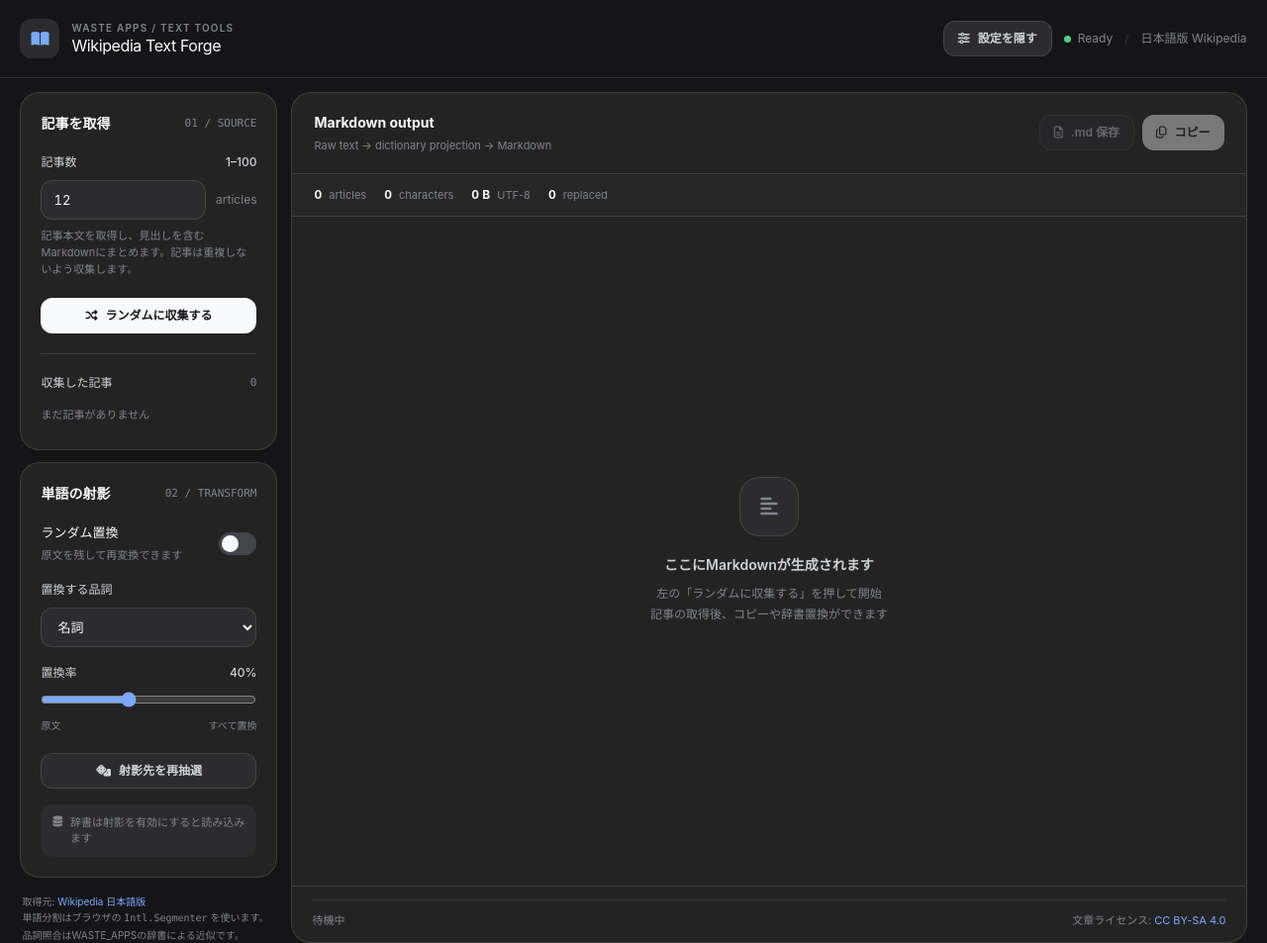
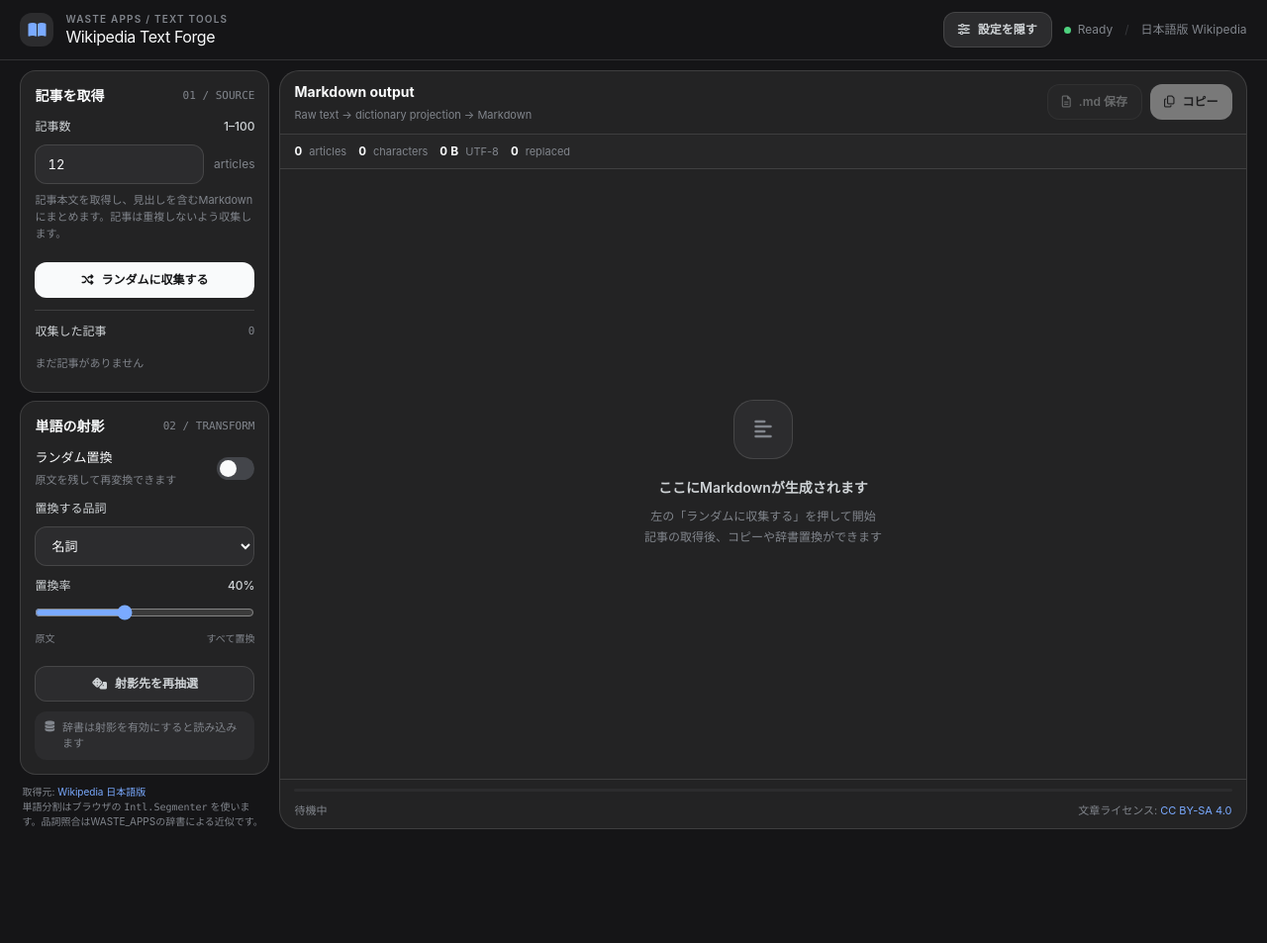
Before and after one commit to szkr01/WASTE_APPS, a plain HTML site: page pages/wikipedia-text-forge.html in a window 1280 px wide. Shown: the whole page at 99% size. After the commit the page ends 838 px from the top, so only its background shows below. Drawn offline with nearby package versions, Linux system fonts and the light colour scheme.

Commit message:
Make text forge viewport responsive and add editable Markdown undo/redo

```diff
--- a/pages/wikipedia-text-forge.html
+++ b/pages/wikipedia-text-forge.html
@@ -20,8 +20,8 @@
     button:focus-visible,input:focus-visible,select:focus-visible,textarea:focus-visible,a:focus-visible { outline:2px solid var(--blue); outline-offset:2px; }
     .shell { width:100%; max-width:none; margin:0 auto; padding:0 clamp(14px,1.6vw,28px); }
     .app-header { border-bottom:.5px solid var(--line); }
-    .app-header-inner { min-height:78px; display:flex; align-items:center; justify-content:space-between; gap:16px; }
-    .symbol { display:grid; place-items:center; flex:none; width:40px; height:40px; border-radius:12px; background:var(--field); color:var(--blue); }
+    .app-header-inner { height:60px; display:flex; align-items:center; justify-content:space-between; gap:12px; }
+    .symbol { display:grid; place-items:center; flex:none; width:34px; height:34px; border-radius:12px; background:var(--field); color:var(--blue); }
     .eyebrow { font-size:10px; letter-spacing:.12em; font-weight:600; color:var(--muted); }
     h1 { margin:2px 0 0; font-weight:650; font-size:19px; line-height:1.3; letter-spacing:-.025em; }
     .top-note { color:var(--muted); font-size:12px; }
@@ -29,16 +29,16 @@
     .status-dot[data-state="ready"] { background:var(--success); }
     .status-dot[data-state="error"] { background:var(--error); }
     .status-dot[data-state="busy"] { background:var(--blue); }
-    .workspace { display:grid; grid-template-columns:260px minmax(0,1fr); gap:14px; padding-top:14px; padding-bottom:14px; align-items:start; height:calc(100dvh - 78px); min-height:620px; }
+    .workspace { position:relative; display:grid; grid-template-columns:clamp(218px,20vw,252px) minmax(0,1fr); gap:10px; padding-top:10px; padding-bottom:10px; align-items:stretch; height:calc(100dvh - 60px); min-height:0; }
     .workspace.settings-hidden { grid-template-columns:minmax(0,1fr); }
-    .workspace.settings-hidden .sidebar { display:none; }
+    .workspace.settings-hidden .sidebar { min-width:0; min-height:0; height:100%; overflow-y:auto; overscroll-behavior:contain; scrollbar-width:thin; }
     .sidebar { min-width:0; }
-    .panel { background:var(--surface); border:.5px solid var(--line); border-radius:20px; padding:20px; }
-    .panel + .panel { margin-top:12px; }
-    .section-head { display:flex; justify-content:space-between; align-items:center; gap:12px; margin-bottom:20px; }
+    .panel { background:var(--surface); border:.5px solid var(--line); border-radius:16px; padding:14px; }
+    .panel + .panel { margin-top:8px; }
+    .section-head { display:flex; justify-content:space-between; align-items:center; gap:8px; margin-bottom:12px; }
     .section-title { margin:0; font-size:14px; font-weight:650; }
     .section-marker { font:500 11px Consolas,monospace; color:var(--muted); }
-    .field-group { margin-top:17px; }
+    .field-group { margin-top:11px; }
     .field-label { display:flex; justify-content:space-between; align-items:center; margin:0 0 9px; font-size:12px; color:var(--sub); font-weight:520; }
     .field-hint { margin-top:8px; color:var(--muted); font-size:11px; line-height:1.55; }
     .field { height:40px; width:100%; padding:0 12px; background:var(--field); border:.5px solid var(--line); border-radius:12px; color:var(--text); font-size:13px; outline:none; }
@@ -54,7 +54,7 @@
     .action-secondary:hover:not(:disabled) { background:var(--hover); color:var(--text); }
     .action-ghost { background:transparent; color:var(--sub); }
     .action-ghost:hover:not(:disabled) { background:var(--hover); }
-    .separator { height:.5px; background:var(--line); margin:20px 0; }
+    .separator { height:.5px; background:var(--line); margin:12px 0; }
     .switch-row { display:flex; align-items:center; justify-content:space-between; gap:14px; }
     .toggle { position:relative; display:inline-flex; align-items:center; flex:none; width:38px; height:23px; }
     .toggle input { position:absolute; opacity:0; width:100%; height:100%; margin:0; cursor:pointer; }
@@ -64,17 +64,17 @@
     .toggle input:checked + .toggle-track::after { transform:translateX(15px); background:#151517; }
     .toggle input:focus-visible + .toggle-track { outline:2px solid var(--blue); outline-offset:3px; }
     .range { width:100%; height:18px; accent-color:var(--blue); cursor:pointer; }
-    .dictionary-status { display:flex; align-items:flex-start; gap:8px; padding:10px 12px; border-radius:12px; background:var(--field); margin-top:16px; font-size:11px; color:var(--muted); line-height:1.5; }
+    .dictionary-status { display:flex; align-items:flex-start; gap:8px; padding:8px 10px; border-radius:12px; background:var(--field); margin-top:10px; font-size:11px; color:var(--muted); line-height:1.5; }
     .dictionary-status i { margin-top:2px; }
     .file-fallback { display:block; margin-top:10px; cursor:pointer; font-size:11px; color:var(--blue); }
     .file-fallback input { display:none; }
     .micro-link { color:var(--blue); text-decoration:none; }
     .micro-link:hover { text-decoration:underline dotted; text-underline-offset:3px; }
     .output-panel { display:flex; flex-direction:column; min-width:0; height:100%; min-height:0; border:.5px solid var(--line); background:var(--surface); border-radius:20px; overflow:hidden; }
-    .output-header { display:flex; justify-content:space-between; align-items:center; gap:16px; padding:19px 22px; border-bottom:.5px solid var(--line); flex-wrap:wrap; }
+    .output-header { display:flex; justify-content:space-between; align-items:center; gap:10px; padding:10px 14px; border-bottom:.5px solid var(--line); flex-wrap:wrap; }
     .output-title { font-size:14px; font-weight:650; margin:0; }
     .output-sub { margin:5px 0 0; font-size:11px; color:var(--muted); }
-    .stats { display:flex; align-items:center; gap:18px; flex-wrap:wrap; padding:12px 22px; border-bottom:.5px solid var(--line); background:rgba(255,255,255,.012); }
+    .stats { display:flex; align-items:center; gap:12px; flex-wrap:wrap; padding:8px 14px; border-bottom:.5px solid var(--line); background:rgba(255,255,255,.012); }
     .stat { display:flex; gap:7px; align-items:baseline; font-size:12px; }
     .stat-num { color:var(--text); font-variant-numeric:tabular-nums; font-weight:650; }
     .stat-unit { color:var(--muted); font-size:11px; }
@@ -85,24 +85,25 @@
     .empty-icon { margin:0 auto 18px; display:grid; place-items:center; width:60px; height:60px; border:.5px solid var(--line); background:var(--field); border-radius:20px; color:var(--muted); font-size:20px; }
     .empty-title { color:var(--sub); font-size:14px; font-weight:600; }
     .empty-description { color:var(--muted); font-size:12px; line-height:1.8; margin-top:8px; }
-    .footerbar { padding:12px 20px 14px; border-top:.5px solid var(--line); }
+    .footerbar { padding:9px 14px; border-top:.5px solid var(--line); }
     .progress-track { height:3px; background:var(--field); border-radius:999px; overflow:hidden; }
     .progress-fill { width:0%; height:100%; background:var(--blue); transition:width 180ms ease-out; }
     .footer-info { display:flex; justify-content:space-between; gap:12px; align-items:center; margin-top:11px; color:var(--muted); font-size:11px; line-height:1.5; }
-    .article-list { list-style:none; margin:0; padding:0; max-height:210px; overflow:auto; }
+    .article-list { list-style:none; margin:0; padding:0; max-height:min(24dvh,160px); overflow:auto; }
     .article-list li { display:flex; gap:8px; align-items:baseline; padding:7px 0; font-size:11px; border-bottom:.5px solid rgba(255,255,255,.055); }
     .article-list li:last-child { border:0; }
     .article-list .index { flex:none; min-width:19px; color:var(--muted); font:11px Consolas,monospace; }
     .article-list a { overflow:hidden; text-overflow:ellipsis; white-space:nowrap; color:var(--sub); text-decoration:none; }
     .article-list a:hover { color:var(--blue); }
-    .small-note { margin:16px 2px 0; font-size:10px; line-height:1.65; color:var(--muted); }
+    .small-note { margin:10px 2px 0; font-size:10px; line-height:1.5; color:var(--muted); }
     [hidden] { display:none !important; }
     ::-webkit-scrollbar { width:5px; height:5px; }
     ::-webkit-scrollbar-thumb { background:#545557; border-radius:4px; }
     ::-webkit-scrollbar-thumb:hover { background:#65676B; }
     @media (hover:hover) { .action-ghost:hover,.action-secondary:hover { transition-duration:120ms; } }
-    @media (max-width:900px) { .workspace { grid-template-columns:1fr; height:auto; min-height:0; } .sidebar { display:grid; grid-template-columns:repeat(2,minmax(0,1fr)); gap:12px; align-items:start; } .panel + .panel { margin:0; } .small-note { grid-column:1/-1; } .output-panel { height:78dvh; min-height:520px; } }
-    @media (max-width:650px) { .shell { padding:0 14px; } .app-header-inner { min-height:70px; } .top-note { display:none; } .workspace { padding-top:14px; gap:14px; } .sidebar { display:block; } .sidebar .panel + .panel { margin-top:12px; } .output-header { padding:15px; } .stats { padding:10px 15px; gap:12px; } #output { padding:18px; font-size:13px; } .output-panel { height:72dvh; min-height:460px; } }
+    @media (max-width:900px) { .workspace { grid-template-columns:minmax(0,1fr); height:calc(100dvh - 60px); } .sidebar { position:absolute; z-index:5; left:10px; top:10px; bottom:10px; width:min(304px,calc(100% - 20px)); height:auto; padding:0 6px 0 0; background:var(--bg); box-shadow:0 4px 24px rgba(0,0,0,.4); } .output-panel { height:100%; } }
+    @media (max-width:650px) { .shell { padding:0 10px; } .app-header-inner { height:54px; } .workspace { height:calc(100dvh - 54px); padding-top:8px; padding-bottom:8px; } .sidebar { top:8px; bottom:8px; left:8px; } .top-note { display:none; } .output-header { padding:9px 10px; } .output-sub { display:none; } .stats { padding:6px 10px; gap:8px; } #output { padding:12px; font-size:13px; } .footerbar { padding:8px 10px; } .footer-info { flex-wrap:wrap; gap:4px; } .action { height:32px; padding:0 10px; } h1 { font-size:16px; } }
+    @media (max-width:390px) { #toggleSettingsLabel { display:none; } .eyebrow { font-size:9px; } .output-header { gap:6px; } .stats { gap:6px; } .stat { font-size:11px; } }
     @media (prefers-reduced-motion:reduce) { *,*::before,*::after { transition:none !important; } }
   </style>
 </head>
@@ -155,7 +156,7 @@
         <div class="stat"><span class="stat-num" id="statReplacements">0</span><span class="stat-unit">replaced</span></div>
       </div>
       <div class="output-area">
-        <textarea id="output" readonly spellcheck="false" aria-label="Markdownテキスト" placeholder=""></textarea>
+        <textarea id="output" spellcheck="false" aria-label="Markdownテキスト（編集可能）" placeholder=""></textarea>
         <div class="empty-overlay" id="emptyOverlay">
           <div class="empty-icon"><i class="fa-solid fa-align-left" aria-hidden="true"></i></div>
           <div class="empty-title">ここにMarkdownが生成されます</div>
@@ -273,6 +274,50 @@
     function toMarkdown(text) {
       return text.replace(/\r\n/g,"\n").replace(/^(={2,6})\s*(.*?)\s*\1\s*$/gm,(_,marks,title) => "#".repeat(Math.min(6,marks.length)) + " " + title).replace(/\n{3,}/g,"\n\n").trim();
     }
+    const editHistory = [""];
+    let editIndex = 0;
+    let lastTyping = 0;
+    function syncTextUI() {
+      const text = el("output").value;
+      el("emptyOverlay").hidden = text.length > 0;
+      el("copyButton").disabled = !text;
+      el("saveButton").disabled = !text;
+      el("statChars").textContent = text.length.toLocaleString();
+      const bytes = encoder.encode(text).length;
+      el("statBytes").textContent = bytes < 1024 ? bytes + " B" : (bytes / 1024).toFixed(1) + " KB";
+    }
+    function rememberEdit(typing = false) {
+      const text = el("output").value;
+      if (editHistory[editIndex] === text) return;
+      const now = performance.now();
+      if (typing && lastTyping && now - lastTyping < 650 && editIndex > 0) {
+        editHistory.splice(editIndex + 1);
+        editHistory[editIndex] = text;
+      } else {
+        editHistory.splice(editIndex + 1);
+        editHistory.push(text);
+        if (editHistory.length > 60) editHistory.shift();
+        editIndex = editHistory.length - 1;
+      }
+      lastTyping = typing ? now : 0;
+    }
+    function setOutput(text) {
+      if (el("output").value !== text) {
+        el("output").value = text;
+        rememberEdit();
+      }
+      syncTextUI();
+    }
+    function navigateHistory(direction) {
+      const next = editIndex + direction;
+      if (next < 0 || next >= editHistory.length) return;
+      editIndex = next;
+      lastTyping = 0;
+      el("output").value = editHistory[editIndex];
+      el("output").focus();
+      el("output").setSelectionRange(el("output").value.length,el("output").value.length);
+      syncTextUI();
+    }
     function render() {
       const enabled = el("projectionEnabled").checked;
       const rate = Number(el("projectionRate").value)/100;
@@ -289,14 +334,8 @@
           (enabled && loaded && changed >= 0 ? " · 文章に単語置換を適用" : "") + "\n";
       });
       const output = parts.join("\n\n");
-      el("output").value = output;
-      el("emptyOverlay").hidden = articles.length > 0;
-      el("copyButton").disabled = !output;
-      el("saveButton").disabled = !output;
+      setOutput(output);
       el("statArticles").textContent = articles.length.toLocaleString();
-      el("statChars").textContent = output.length.toLocaleString();
-      const bytes = encoder.encode(output).length;
-      el("statBytes").textContent = (bytes < 1024 ? bytes + " B" : (bytes / 1024).toFixed(1) + " KB");
       el("statReplacements").textContent = changed.toLocaleString();
       el("listCount").textContent = String(articles.length);
       el("articleList").replaceChildren();
@@ -380,6 +419,24 @@
       el("toggleSettings").setAttribute("aria-expanded",String(!hidden));
       el("toggleSettingsLabel").textContent=hidden?"設定を表示":"設定を隠す";
     });
+    el("output").addEventListener("input",()=>{ rememberEdit(true); syncTextUI(); });
+    el("output").addEventListener("keydown",event=>{
+      if (!(event.ctrlKey || event.metaKey) || event.altKey) return;
+      const key=event.key.toLowerCase();
+      if (key === "z" || key === "y") {
+        event.preventDefault();
+        navigateHistory((key === "y" || event.shiftKey) ? 1 : -1);
+      }
+    });
+    const narrowView = matchMedia("(max-width:900px)");
+    function updateResponsiveLayout() {
+      const hide=narrowView.matches;
+      el("workspace").classList.toggle("settings-hidden",hide);
+      el("toggleSettings").setAttribute("aria-expanded",String(!hide));
+      el("toggleSettingsLabel").textContent=hide?"設定を表示":"設定を隠す";
+    }
+    narrowView.addEventListener("change",updateResponsiveLayout);
+    updateResponsiveLayout();
     el("generateButton").addEventListener("click",generate);
     el("stopButton").addEventListener("click",()=>controller?.abort());
     el("projectionEnabled").addEventListener("change",updateProjection);
```
